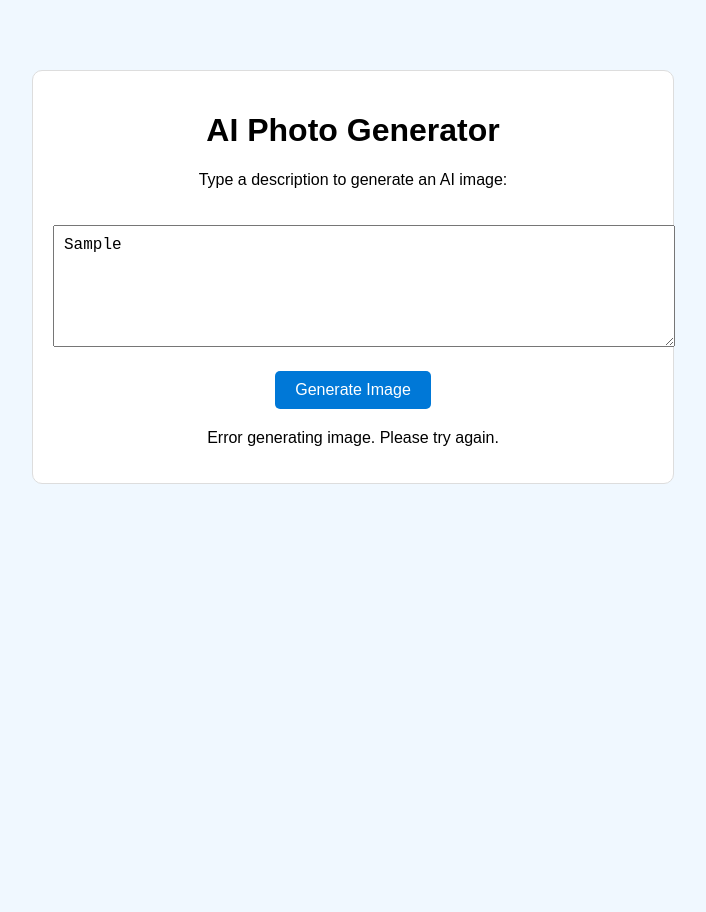
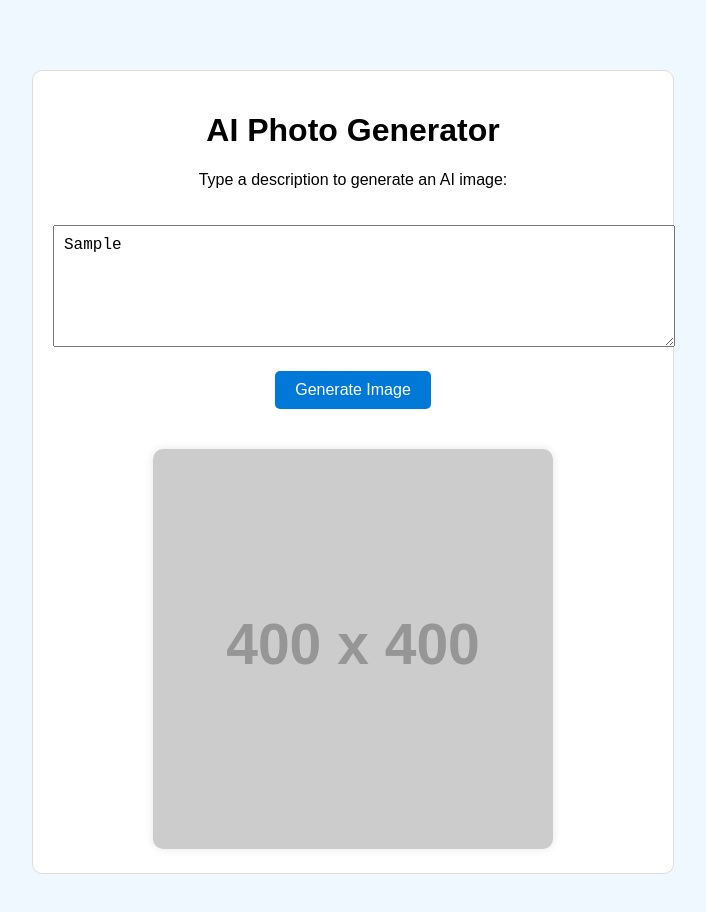
Before and after one commit to fourlinkxai/fourlinkxai.github.io, a plain HTML site: page index.html in a window 1280 px wide. Both pictures are taken after typing "Sample" into the empty fields and a click on the button "Generate Image". Shown: the whole page, without its empty margins (287-993 px from the left). Before the commit the page ends 800 px from the top, so only its background shows below. Drawn offline with Linux system fonts and the light colour scheme; no server answers; placeholder pictures from the web are drawn by us.

Commit message:
Update index.html

```diff
--- a/index.html
+++ b/index.html
@@ -4,8 +4,6 @@
   <meta charset="UTF-8">
   <meta name="viewport" content="width=device-width, initial-scale=1.0">
   <title>AI Photo Generator</title>
-  <link rel="stylesheet" href="styles.css">
-</head>
   <style>
     body {
       font-family: Arial, sans-serif;
@@ -56,8 +54,8 @@ button:hover {
       margin-top: 20px;
       box-shadow: 0px 0px 10px rgba(0, 0, 0, 0.1);
     }
-
   </style>
+</head>
 <body>
   <div class="container">
     <h1>AI Photo Generator</h1>
@@ -73,22 +71,12 @@ button:hover {
 
       imageContainer.innerHTML = "<p>Generating image...</p>";
 
-  try {
-    const response = await fetch("http://localhost:5000/generate-image", {
-      method: "POST",
-      headers: { "Content-Type": "application/json" },
-      body: JSON.stringify({ prompt }),
-    });
-
-    const data = await response.json();
-    if (data.image_url) {
-      imageContainer.innerHTML = `<img src="${data.image_url}" alt="Generated Image">`;
-    } else {
-      imageContainer.innerHTML = "<p>Failed to generate image. Try again.</p>";
-    }
-  } catch (error) {
-    imageContainer.innerHTML = "<p>Error generating image. Please try again.</p>";
-  }
+      // Simulate image generation with a placeholder image
+      setTimeout(() => {
+        // Here you can replace the URL with an actual image URL or generated image
+        const placeholderImageUrl = "https://via.placeholder.com/400"; // Placeholder image
+        imageContainer.innerHTML = `<img src="${placeholderImageUrl}" alt="Generated Image">`;
+      }, 2000); // Simulate a delay for image generation
     });
   </script>
 </body>
```
Lines whose indentation alone changed are shown as unchanged.
